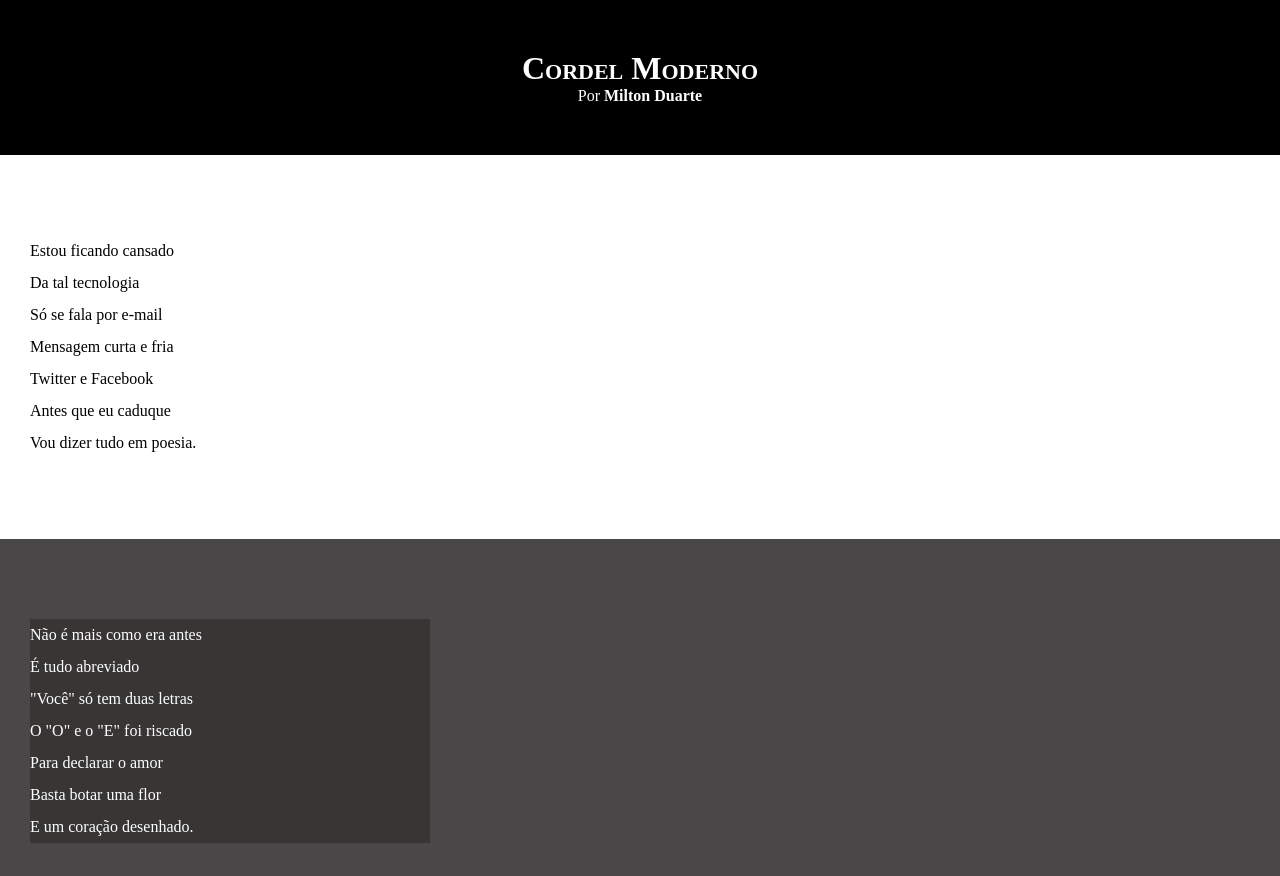
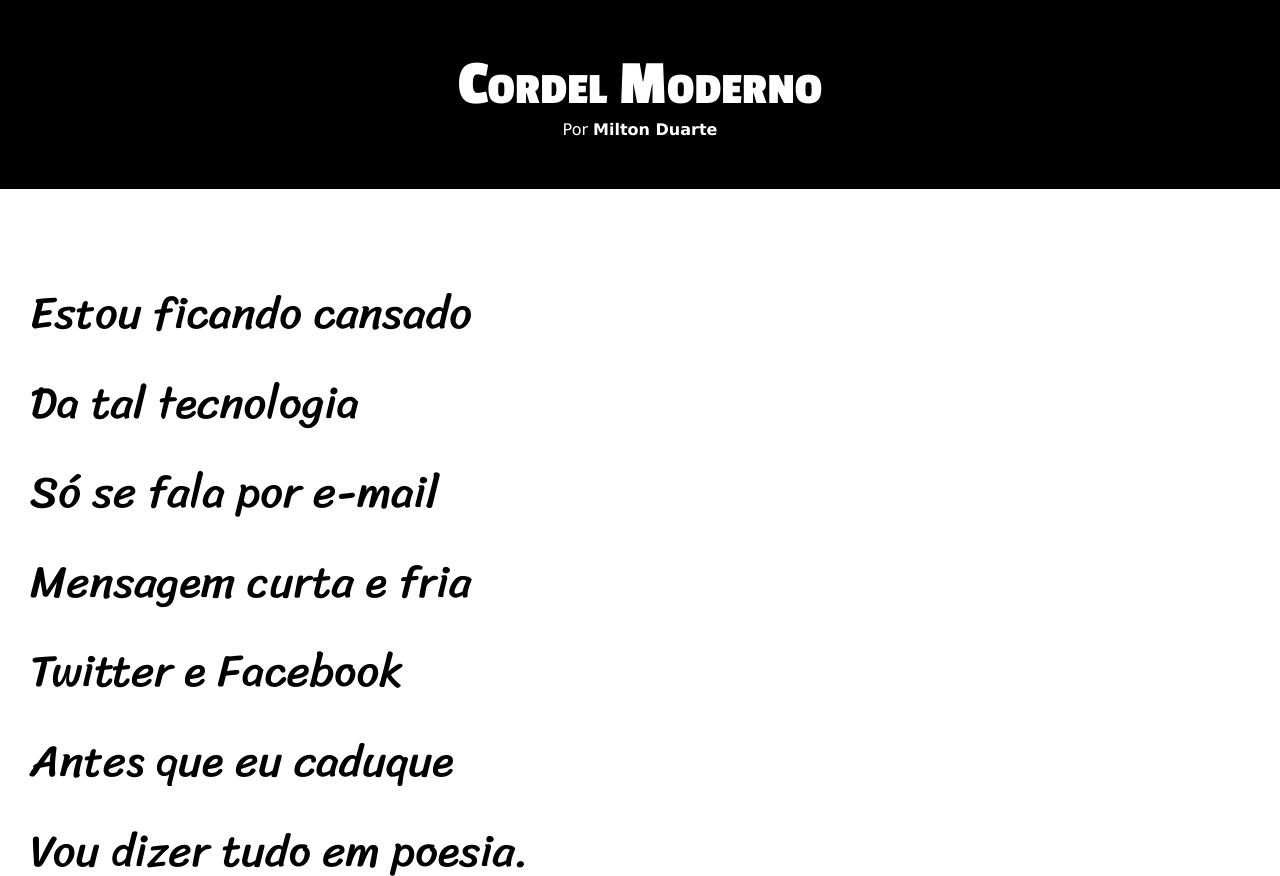
Before and after one commit to FelipeMelhado/html-css, a plain HTML site: page Desafios/Desafios CP 12/index.html in a window 1280 px wide. Shown: the top 876 px of the page. Drawn offline with Linux system fonts and the light colour scheme.

Commit message:
atualizaçao de estilos.22

```diff
--- a/Desafios/Desafios CP 12/style.css
+++ b/Desafios/Desafios CP 12/style.css
@@ -1,4 +1,14 @@
 @charset "UTF-8";
+
+@import url('https://fonts.googleapis.com/css2?family=Passion+One:wght@400;700;900&display=swap');
+
+@import url('https://fonts.googleapis.com/css2?family=Sriracha&display=swap');
+
+:root {
+    --fonte1: Verdana, Geneva, Tahoma, sans-serif;
+    --fonte2: 'Passion One', cursive;
+    --fonte3: 'Sriracha', cursive;
+}
 
 * {
     margin: 0px;
@@ -8,6 +18,7 @@
 html, body {
     min-height: 100vh;
     background-color: darkgray;
+    font-family: var(--fonte1);
 }
 
 header {
@@ -18,6 +29,8 @@ header {
 header > h1 {
     padding-top: 50px;
     font-variant: small-caps;
+    font-family: var(--fonte2);
+    font-size: 4em;
 }
 
 header > p {
@@ -40,6 +53,8 @@ section {
     padding-bottom: 10vh;
     padding-left: 30px;
     line-height: 2em;
+    font-family: var(--fonte3);
+    font-size: 3.5vw;
 }
 
 section.normal {
@@ -53,7 +68,8 @@ section.imagem {
 }
 
 section.imagem > p {
-    width: 400px;
+    display: inline-block;
+    padding: 5px;
     background-color: rgba(53, 50, 50, 0.822);
 }
 
```
